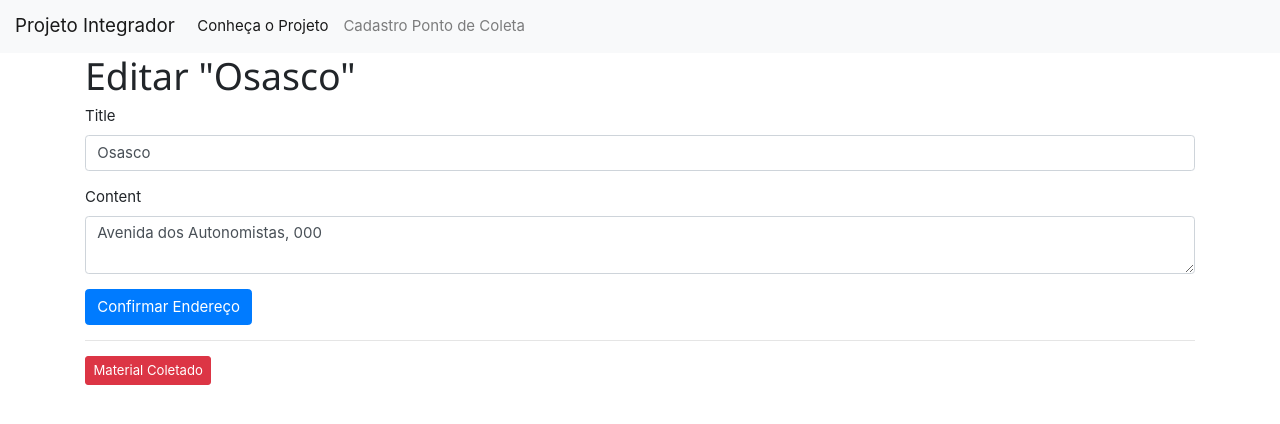
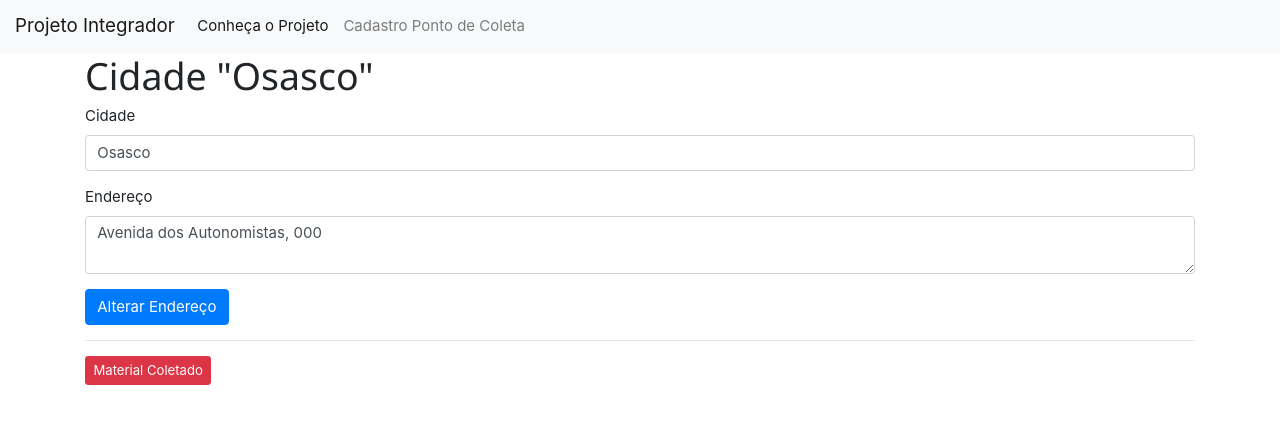
Before and after one commit to tmgoncalves/ProjetoIntegrador, a Flask app: page /14/edit in a window 1280 px wide. Shown: the top 424 px of the page. Run offline with Flask 2, Linux system fonts and the light colour scheme; data comes from the database, SQL or seed files in the repository; both versions use the stored data as it was after the commit; some libraries are stand-ins or nearby versions.

Commit message:
modificacao de botoes e mensagens

```diff
--- a/app.py
+++ b/app.py
@@ -73,7 +73,7 @@ def delete(id):
     post = get_post(id)
     db.session.delete(post)
     db.session.commit()
-    flash('"{}" foi apagado com sucesso !'.format(post.title))
+    flash('O material localizado em {} foi coletado com sucesso !!'.format(post.title))
     return redirect(url_for('index'))
 
 @app.route('/projeto', methods=('GET', 'POST'))
--- a/templates/edit.html
+++ b/templates/edit.html
@@ -1,11 +1,11 @@
 {% extends 'base.html' %}
 
 {% block content %}
-<h1>{% block title %} Editar "{{ post['title'] }}" {% endblock %}</h1>
+<h1>{% block title %} Cidade "{{ post['title'] }}" {% endblock %}</h1>
 
 <form method="post">
     <div class="form-group">
-        <label for="title">Title</label>
+        <label for="title">Cidade</label>
         <input type="text" name="title" placeholder="Post title"
                class="form-control"
                value="{{ request.form['title'] or post['title'] }}">
@@ -13,12 +13,12 @@
     </div>
 
     <div class="form-group">
-        <label for="content">Content</label>
+        <label for="content">Endereço</label>
         <textarea name="content" placeholder="Post content"
                   class="form-control">{{ request.form['content'] or post['content'] }}</textarea>
     </div>
     <div class="form-group">
-        <button type="submit" class="btn btn-primary">Confirmar Endereço</button>
+        <button type="submit" class="btn btn-primary">Alterar Endereço</button>
     </div>
 </form>
 <hr>
--- a/templates/index.html
+++ b/templates/index.html
@@ -8,7 +8,7 @@
         </a>
         <span class="badge badge-primary">{{ post['created'] }}</span>
         <a href="{{ url_for('edit', id=post['id']) }}">
-            <span class="badge badge-warning">Editar</span>
+            <span class="badge badge-warning">Coletado</span>
         </a>
         <hr>
     {% endfor %}
```
Also changed, not shown: README.md (deleted), database.db.
